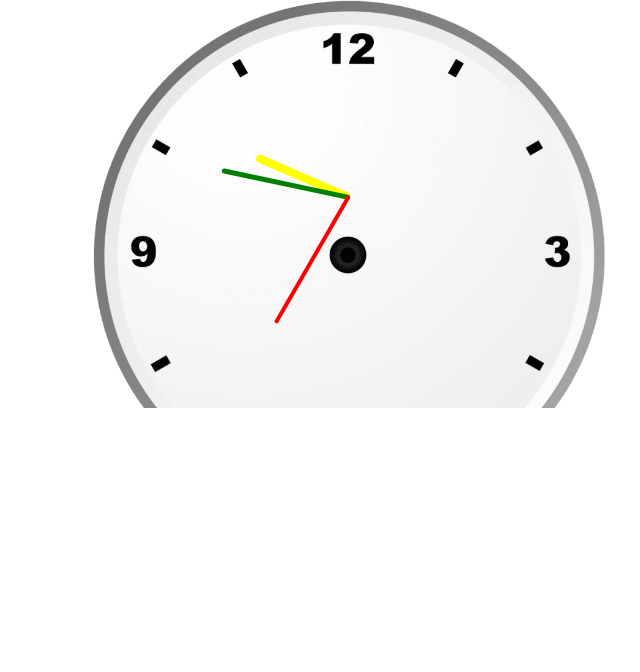
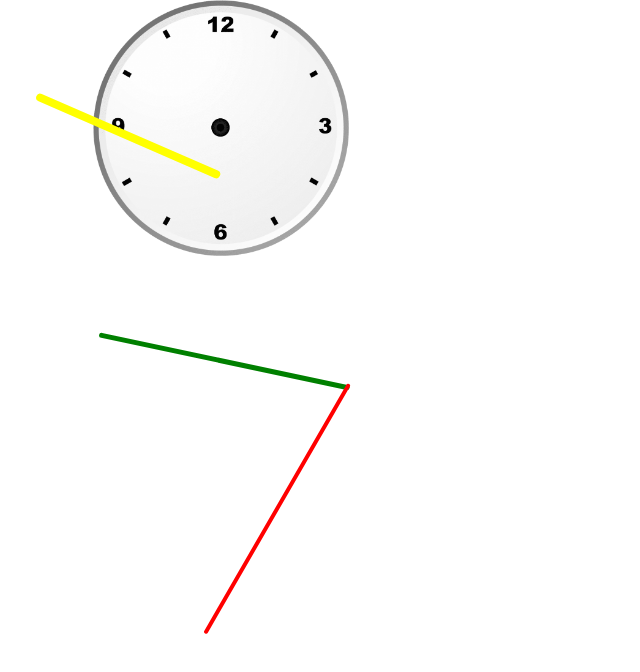
Before and after one commit to PrajjwalR/Clock-Using-JS, a plain HTML site: page index.html in a window 1280 px wide. Shown: the whole page, without its empty margins (291-931 px from the left). Drawn offline with Linux system fonts and the light colour scheme.

Commit message:
new update in style.css

```diff
--- a/style.css
+++ b/style.css
@@ -6,12 +6,13 @@
 
 #clockContainer {
     margin: auto;
-    height: 51vh;
+    height: 100vh;
     width: 40vw;
     background: url(clock.png) no-repeat;
-    background-size: 100%;
+    background-size: 50%;
     position: relative;
 }
+
 
 #hour,
 #minute,
@@ -25,8 +26,8 @@
 #hour {
     width: 1.5%;
     height: 25%;
-    top: 23.5%;
-    left: 49.35%;
+    top: -3%;
+left: 24%;
     background-color: yellow;
 }
 
```
